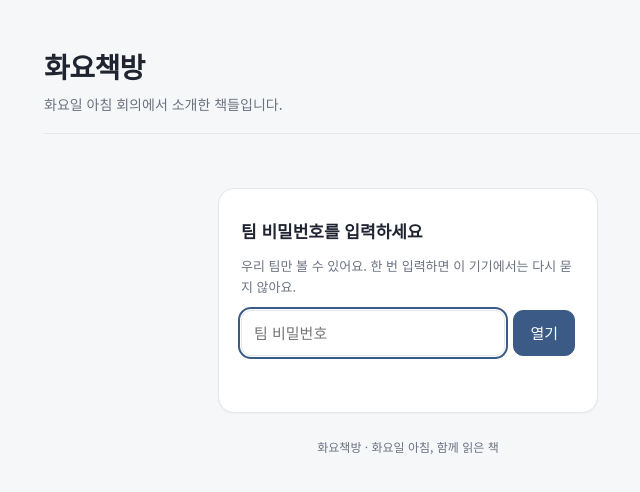
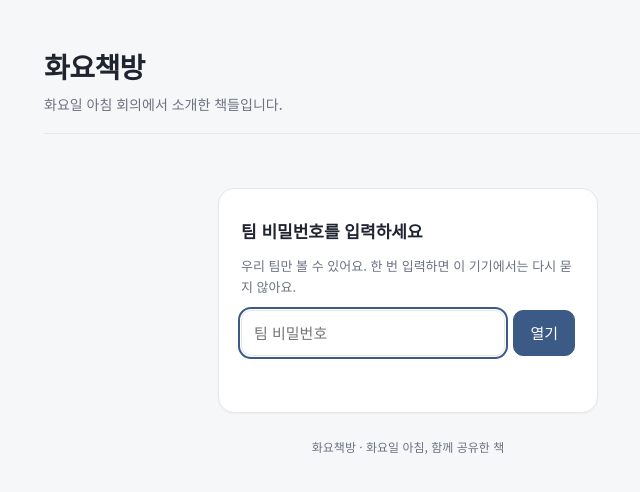
Before and after one commit to eunbibag15-cpu/reading-notes, a plain HTML site: page index.html in a window 1280 px wide. Shown: the full height of the page, 232-872 px from the left. Drawn offline with Linux system fonts and the light colour scheme; a web font is replaced by a local one.

Commit message:
하단 문구: 함께 공유한 책

```diff
--- a/index.html
+++ b/index.html
@@ -283,7 +283,7 @@ body.ban .list li .cover > *{display:none}
     <div id="out" style="margin-top:16px"></div>
   </section>
 
-  <footer><span>화요책방 · 화요일 아침, 함께 읽은 책</span><button id="logout" type="button" hidden>이 기기에서 잠그기</button></footer>
+  <footer><span>화요책방 · 화요일 아침, 함께 공유한 책</span><button id="logout" type="button" hidden>이 기기에서 잠그기</button></footer>
 </div>
 
 <div class="viewer" id="viewer" hidden role="dialog" aria-modal="true">
```
